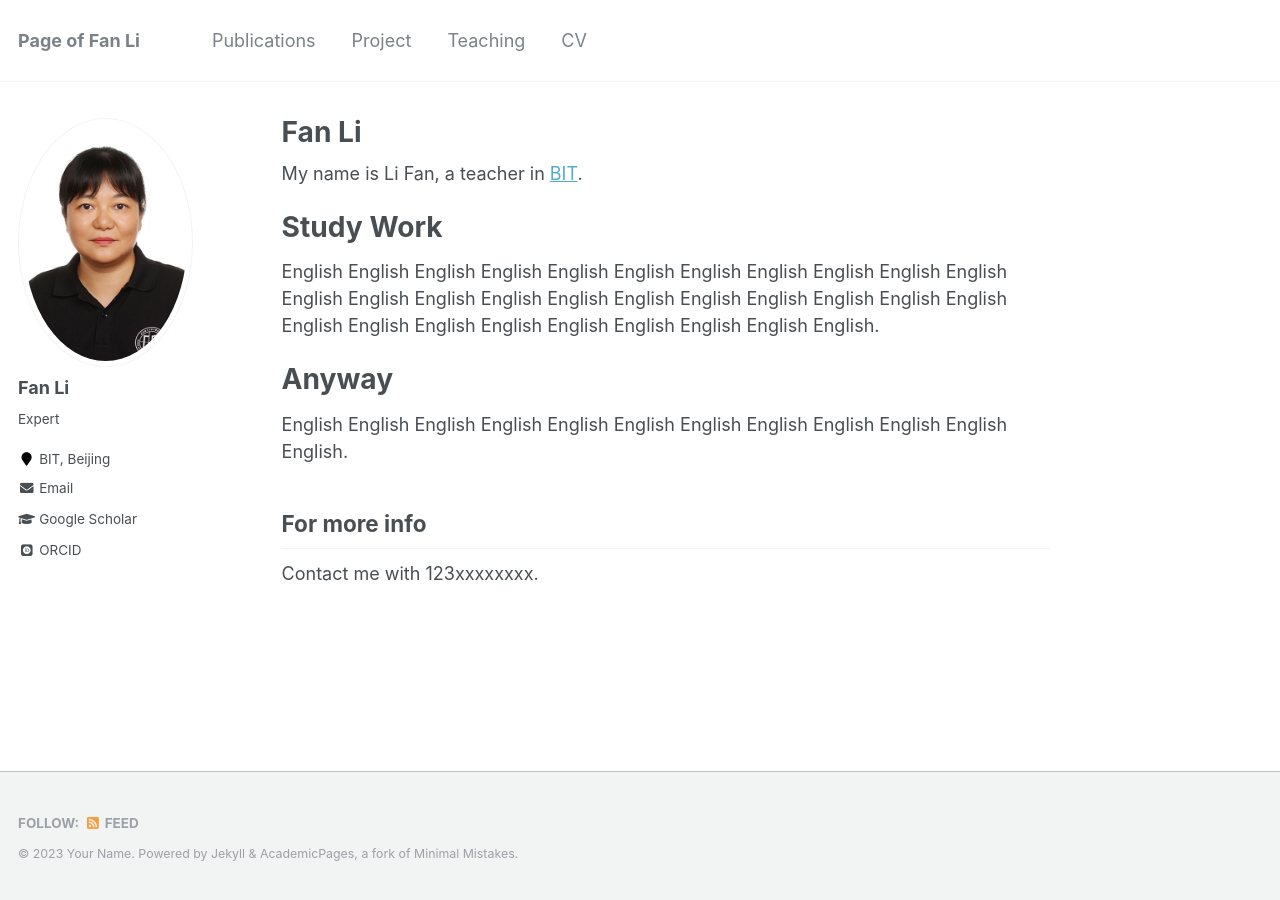
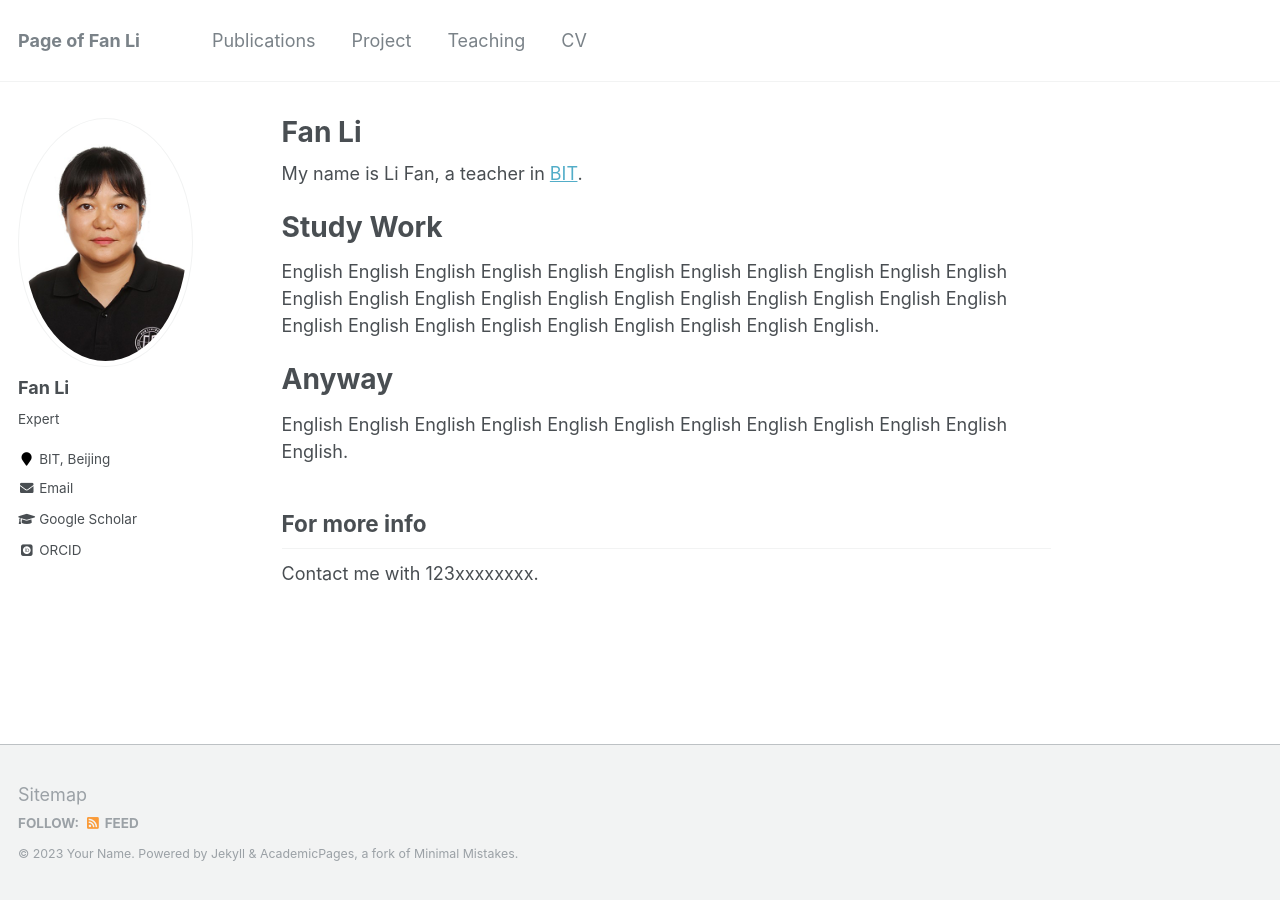
Before and after one commit to LeeLaughAn/LeeLaughAn.github.io, a Jekyll site: the page built from _pages/about.md, in a window 1280 px wide. Built offline with Jekyll 4.4.1, drawn with Linux system fonts in a browser that asks for light colours; some web fonts are replaced.

Commit message:
Update custom.html

```diff
--- a/_includes/footer/custom.html
+++ b/_includes/footer/custom.html
@@ -1,3 +1,3 @@
 <!-- start custom footer snippets -->
-    <!--a href="/sitemap/">Sitemap</a>-->
+<a href="/sitemap/">Sitemap</a>
 <!-- end custom footer snippets -->
```
